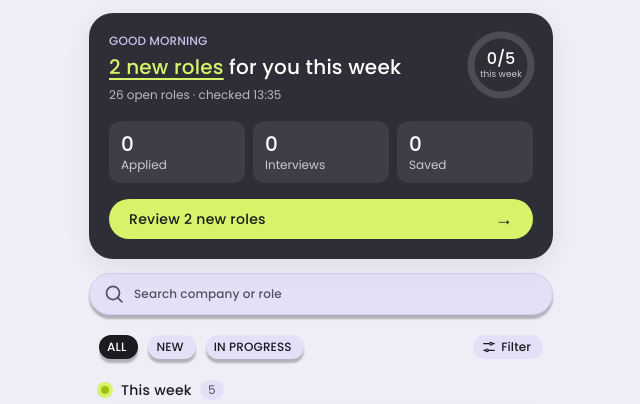
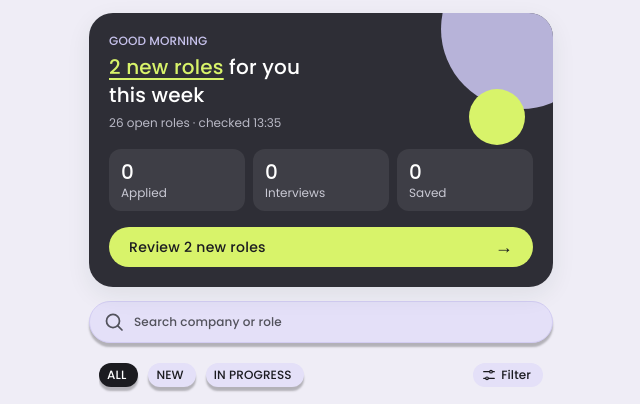
Before and after one commit to shanilei/nextrole, a website: page app/index.html in a window 1280 px wide. Shown: the part 68-472 px from the top of the page, without its empty margins (319-959 px from the left). Drawn offline with Linux system fonts and the light colour scheme; files whose address does not match are found by name.

Commit message:
Drop the weekly goal ring
Co-Authored-By: Claude Opus 5.5 <noreply@anthropic.com>
Claude-Session: https://claude.ai/code/session_013E4jbRUKn7QHpzNmAeeMxc

```diff
--- a/app/app.js
+++ b/app/app.js
@@ -30,7 +30,7 @@ let jobs = [];
 let logos = {};
 let state = read(STORE, {});
 let mine = read(MINE, []);
-const prefs = { levels: ['Junior', 'Mid'], source: 'any', name: '', goal: 5, reviewed: [], ...read(PREFS, {}) };
+const prefs = { levels: ['Junior', 'Mid'], source: 'any', name: '', reviewed: [], ...read(PREFS, {}) };
 const FOLLOW_UP_DAYS = 7;
 let chip = 'all';
 let appsTab = 'active';
@@ -184,9 +184,6 @@ function trust(j) {
 const isNew = (j) => j.source === 'auto' && j.firstSeen && daysAgo(j.firstSeen) <= NEW_DAYS;
 const years = (j) => j.experience || j.minYears || null;
 const needsFollowUp = (j) => { const st = get(j.key); return st.s === 'הוגש' && st.t && daysAgo(st.t) >= FOLLOW_UP_DAYS; };
-// Week starts on Sunday, as in Israel.
-const weekStart = () => { const d = new Date(); d.setHours(0, 0, 0, 0); d.setDate(d.getDate() - d.getDay()); return d; };
-const appliedThisWeek = () => jobs.filter((j) => { const st = get(j.key); return ACTIVE.includes(st.s) && st.t && new Date(st.t) >= weekStart(); }).length;
 const reviewQueue = () => jobs.filter((j) => j.status !== 'closed' && isNew(j) && get(j.key).s === NONE
   && prefs.levels.includes(j.level || 'Mid') && !prefs.reviewed.includes(j.key)).sort(byDate);
 const matches = (j) => !query || norm(`${j.company} ${j.title} ${j.location} ${j.author || ''}`).includes(norm(query));
@@ -377,15 +374,7 @@ function renderHero() {
   const stats = el('div', 'hero-stats');
   [[n((s) => ACTIVE.includes(s)), 'Applied', '#applications'], [n((s) => s === 'ראיון' || s === 'מטלת בית'), 'Interviews', '#applications'], [n((s) => s === SAVED), 'Saved', '#saved']]
     .forEach(([v, l, href]) => { const a = el('a', 'hero-stat'); a.href = href; a.append(el('b', null, v), el('span', null, l)); stats.append(a); });
-  // Weekly goal ring
-  const done = appliedThisWeek(), goal = Math.max(1, prefs.goal || 5);
-  const ring = el('a', 'goal'); ring.href = '#applications';
-  ring.setAttribute('aria-label', `${done} of ${goal} applications this week`);
-  const C = 2 * Math.PI * 30, frac = Math.min(1, done / goal);
-  ring.innerHTML = `<svg viewBox="0 0 72 72" width="72" height="72" aria-hidden="true"><circle cx="36" cy="36" r="30" class="goal-track"/><circle cx="36" cy="36" r="30" class="goal-fill" stroke-dasharray="${C}" stroke-dashoffset="${C * (1 - frac)}"/></svg>`;
-  const lbl = el('span', 'goal-lbl'); lbl.append(el('b', null, `${done}/${goal}`), el('span', null, 'this week'));
-  lbl.setAttribute('aria-hidden', 'true'); ring.append(lbl);
-  box.append(ring, hi, big, sub, stats);
+  box.append(hi, big, sub, stats);
   // Quick review of new roles
   const q = reviewQueue();
   if (loaded && q.length) {
@@ -571,10 +560,6 @@ document.addEventListener('keydown', (e) => {
   if (e.key === 'ArrowLeft') decide(false);
   if (e.key === 'ArrowRight') decide(true);
 });
-const goalInput = document.getElementById('my-goal');
-goalInput.value = prefs.goal;
-goalInput.addEventListener('input', () => { const v = parseInt(goalInput.value, 10); if (v > 0) { prefs.goal = v; write(PREFS, prefs); renderHero(); } });
-
 const nameInput = document.getElementById('my-name');
 nameInput.value = prefs.name;
 nameInput.addEventListener('input', () => { prefs.name = nameInput.value.trim(); write(PREFS, prefs); renderHero(); });
--- a/app/index.html
+++ b/app/index.html
@@ -85,9 +85,8 @@
         <button type="submit" class="btn">Save job</button>
       </form>
       <div class="panel">
-        <h2 class="panel-title">You</h2>
+        <h2 class="panel-title">Your name</h2>
         <label class="field"><span>Shown in the greeting on Home</span><input id="my-name" type="text" autocomplete="given-name" dir="auto"></label>
-        <label class="field"><span>Weekly goal: applications per week</span><input id="my-goal" type="number" min="1" max="50" inputmode="numeric"></label>
       </div>
       <div class="panel">
         <h2 class="panel-title">About this list</h2>
--- a/app/styles.css
+++ b/app/styles.css
@@ -235,25 +235,21 @@ textarea { min-height: 64px; resize: vertical; }
 .hero-stat span { font: 400 12px/16px var(--font); color: #C9C9D4; }
 .hero-stat:focus-visible { outline-color: var(--color-lime); }
 
+.hero::before, .hero::after { content: ""; position: absolute; border-radius: 50%; pointer-events: none; }
+.hero::before { width: 160px; height: 160px; right: -48px; top: -64px; background: var(--color-bg-accent); opacity: .9; }
+.hero::after { width: 56px; height: 56px; right: 28px; top: 76px; background: var(--color-lime); }
+
 /* Home sections */
 .group { margin-top: 6px; }
 .group-title { display: flex; align-items: center; gap: 8px; margin: 10px 10px 0; font: 500 14px/22px var(--font); letter-spacing: .28px; }
 .group-title.is-new::before { content: ""; width: 8px; height: 8px; border-radius: 50%; background: #9BC20F; box-shadow: 0 0 0 4px var(--color-lime); margin: 0 4px 0 2px; }
 .group-n { font: 400 12px/16px var(--font); color: var(--color-text-secondary); background: var(--color-bg-muted); border-radius: var(--radius-full); padding: 2px 8px; }
 
-/* Proposal: years, follow-up, goal ring, review */
+/* Years tag, follow-up nudge, review of new roles */
 .tag.yrs { background: transparent; color: var(--color-text-primary); box-shadow: inset 0 0 0 1px #BDB8D6; }
 .tag.followup { background: var(--color-lime); color: #1B1B20; }
 .btn.lime { background: var(--color-lime); color: #1B1B20; }
 .note { margin: 10px 10px 0; padding: 12px 14px; border-radius: var(--radius-md); background: #F3FBD2; color: #3D4A0A; font: 400 12px/18px var(--font); }
-.goal { position: absolute; top: 16px; right: 16px; width: 72px; height: 72px; display: grid; place-items: center; color: inherit; text-decoration: none; }
-.goal svg { position: absolute; inset: 0; transform: rotate(-90deg); }
-.goal-track { fill: none; stroke: rgba(255,255,255,.14); stroke-width: 7; }
-.goal-fill { fill: none; stroke: var(--color-lime); stroke-width: 7; stroke-linecap: round; transition: stroke-dashoffset .4s; }
-.goal-lbl { display: grid; justify-items: center; line-height: 1; }
-.goal-lbl b { font: 500 16px/18px var(--font); }
-.goal-lbl span { font: 400 9px/12px var(--font); color: #C9C9D4; }
-.hero-big, .hero-hi, .hero-sub { max-width: calc(100% - 84px); }
 .review-btn { margin-top: 12px; justify-content: space-between; width: 100%; }
 .review-btn .arrow { font-size: 18px; }
 
```
